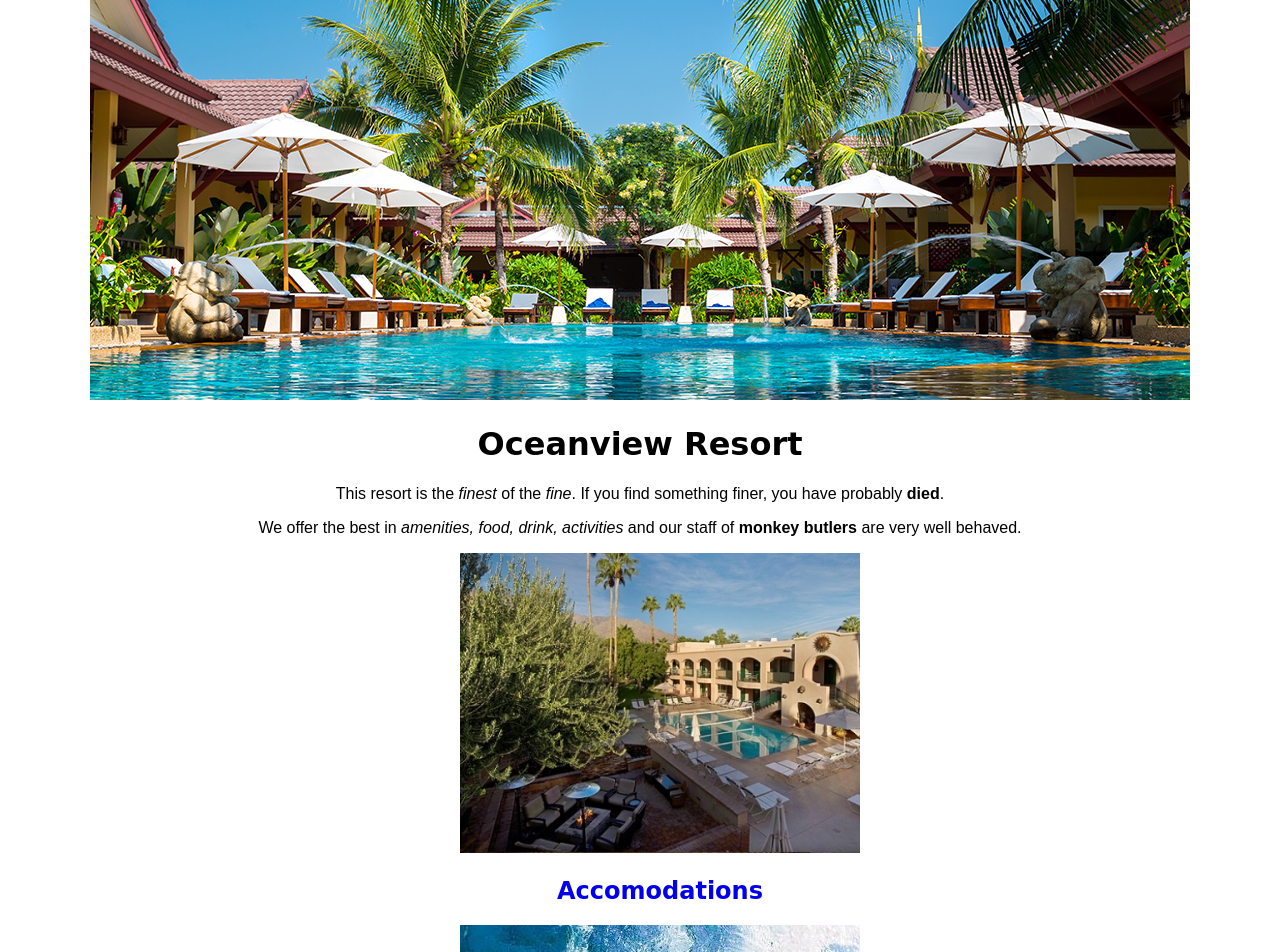
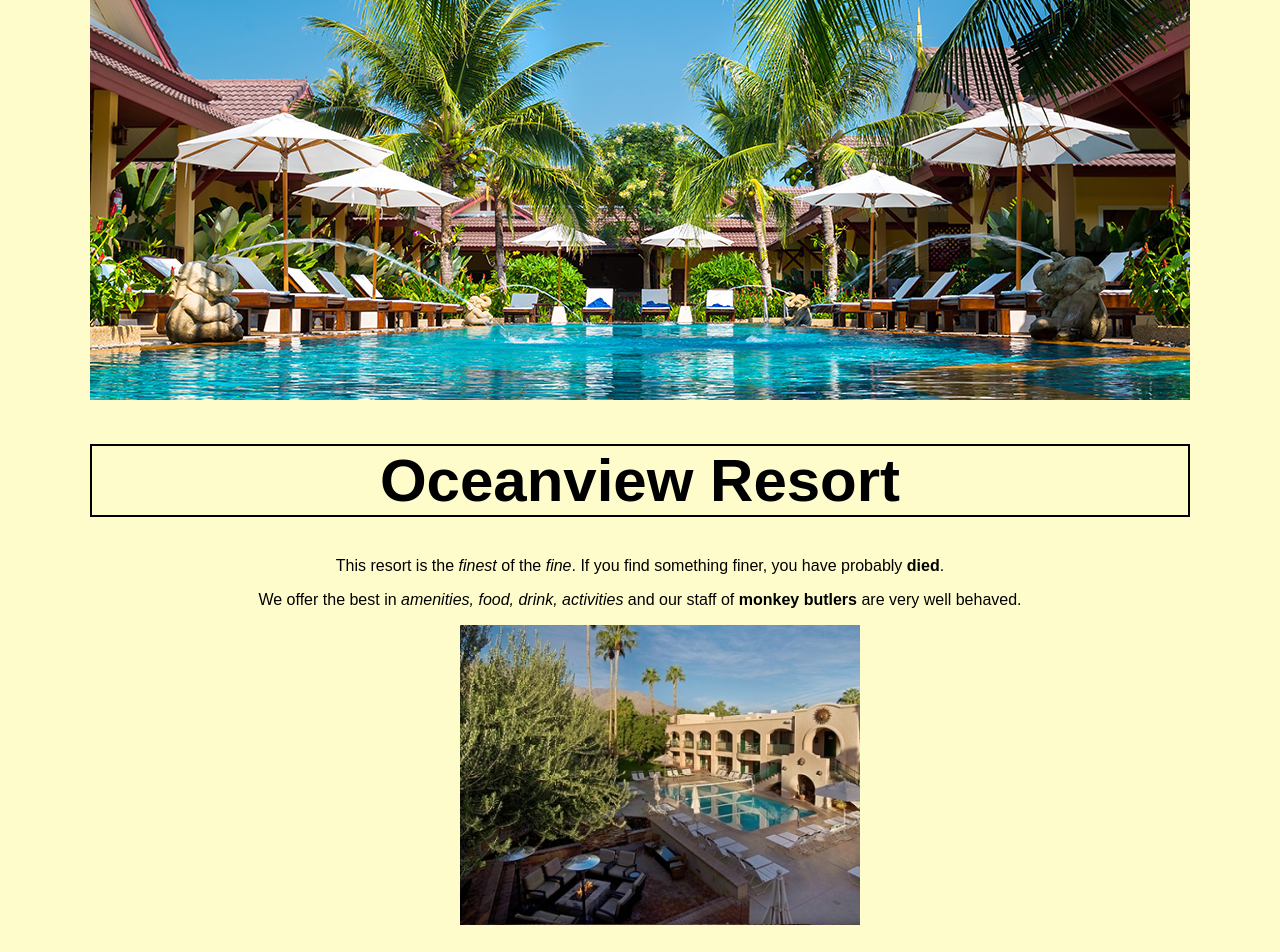
Before and after one commit to bobbycrowston454/resort-project, a plain HTML site: page index.html in a window 1280 px wide. Shown: the top 952 px of the page. Drawn offline with Linux system fonts and the light colour scheme.

Commit message:
changed font family, added border to headings, increased heading font size and changed background

```diff
--- a/css/styles.css
+++ b/css/styles.css
@@ -2,11 +2,14 @@ body {
   margin: 0 auto;
   max-width: 1100px;
   text-align: center;
-  font-family: sans-serif;
+  font-family: fantasy;
+  background-color: #fffccc;
 }
 
 h1 {
-  font-family: cursive;
+  font-family: fantasy;
+  font-size: 60px;
+  border: solid black 2px;
 }
 
 p {
@@ -23,9 +26,10 @@ ul li {
 }
 
 ul li a h2 {
-  font-family: cursive;
+  font-family: fantasy;
 }
 
 a {
   text-decoration: none;
+  font-size: 20px;
 }
```
